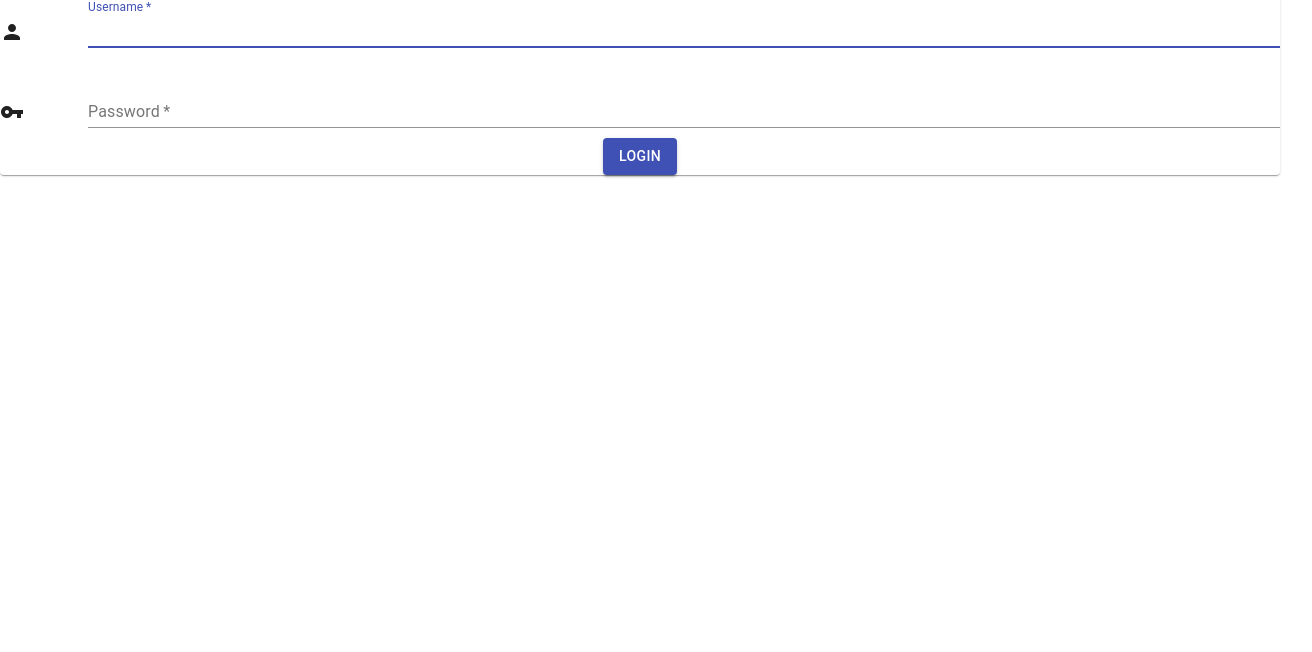
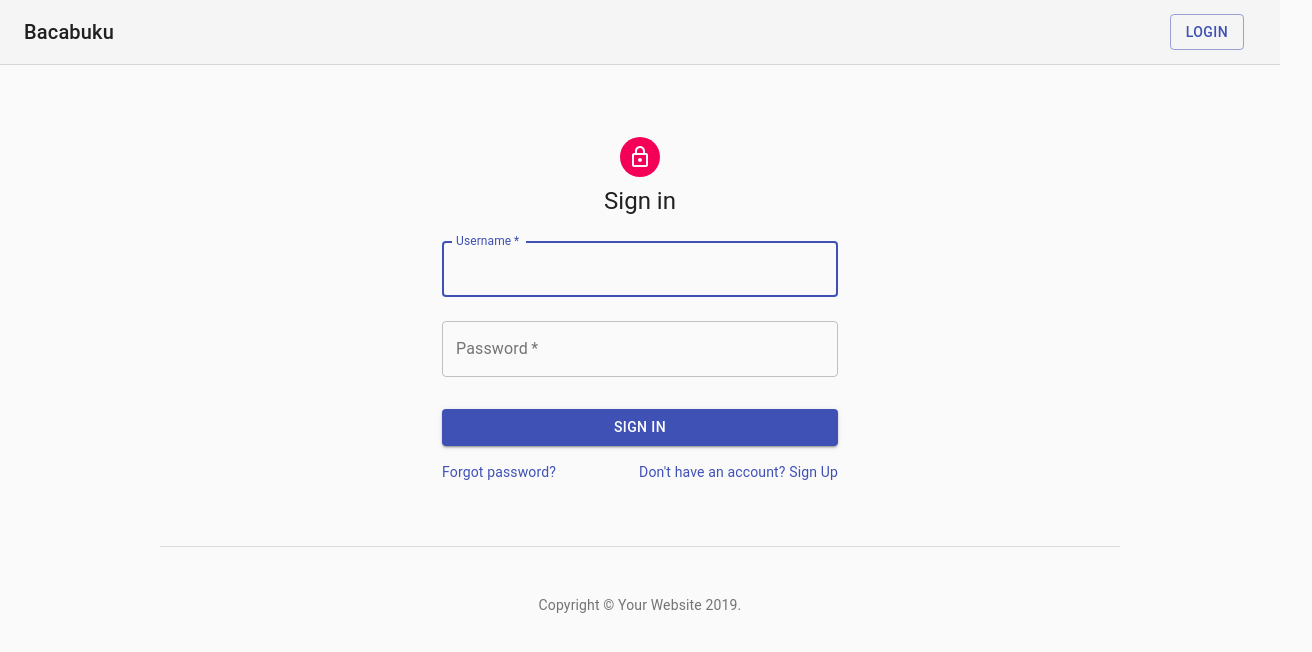
Before and after one commit to aramadsanar/bacabuku-wd-lec, a React (Create React App) app: page /login in a window 1280 px wide. Shown: the top 652 px of the page, 1312 px wide, since content can reach past the window. Built offline with nearby package versions, Linux system fonts and the light colour scheme.

Commit message:
rapi dikit lah, added register and revamp UI

```diff
--- a/src/App.js
+++ b/src/App.js
@@ -4,18 +4,34 @@ import './App.css'
 import Login from './components/Login'
 import { Route, Redirect, Switch } from 'react-router-dom'
 import ProtectedRoute from './components/common/ProtectedRoute'
+import Pricing from './components/PageTemplate'
+import PageHeader from './components/common/PageHeader'
+import PageFooter from './components/common/PageFooter'
+import { Container } from '@material-ui/core'
+import { Box } from '@material-ui/core/Box'
+import SignIn from './components/LoginPageTemplate'
+import Register from './components/Register'
+import Logout from './components/Logout'
 
 const Placeholder = ({ text }) => {
   return <h1>{text}</h1>
 }
 
+const styles = {
+  marginTop: '16dp'
+}
+
 function App() {
   return (
     <React.Fragment>
-      <div className="container">
+      <header>
+        <PageHeader />
+      </header>
+      <Container className="container" style={styles}>
         <Switch>
-          <Route path="/register" component={<Placeholder text="register" />} />
+          <Route path="/register" component={Register} />
           <Route path="/login" component={Login} />
+          <Route path="/logout" component={Logout} />
           <ProtectedRoute
             path="/books"
             component={props => <Placeholder text="books list" />}
@@ -31,8 +47,12 @@ function App() {
           <Redirect from="/" exact to="/login" />
           <Redirect to="/not-found" />
         </Switch>
-      </div>
+      </Container>
+      <footer>
+        <PageFooter />
+      </footer>
     </React.Fragment>
+    // <SignIn />
   )
 }
 
--- a/src/components/Login.js
+++ b/src/components/Login.js
@@ -1,24 +1,48 @@
 import React, { useState } from 'react'
 
-import { Paper, Grid, Button } from '@material-ui/core'
-import { Person, VpnKey } from '@material-ui/icons'
-import FormTextField from './common/FormTextField'
+import Avatar from '@material-ui/core/Avatar'
+import Button from '@material-ui/core/Button'
+import CssBaseline from '@material-ui/core/CssBaseline'
+import TextField from '@material-ui/core/TextField'
+import FormControlLabel from '@material-ui/core/FormControlLabel'
+import Checkbox from '@material-ui/core/Checkbox'
+import Link from '@material-ui/core/Link'
+import Grid from '@material-ui/core/Grid'
+import Box from '@material-ui/core/Box'
+import LockOutlinedIcon from '@material-ui/icons/LockOutlined'
+import Typography from '@material-ui/core/Typography'
+import { makeStyles } from '@material-ui/core/styles'
+import Container from '@material-ui/core/Container'
 
 import authApi from '../dataFetch/authApi'
 
-const styles = theme => ({
-  margin: {
-    margin: theme.spacing.unit * 2
-  },
-  padding: {
-    padding: theme.spacing.unit
-  }
-})
 const initialValue = {
   username: '',
   password: ''
 }
+
+const useStyles = makeStyles(theme => ({
+  paper: {
+    marginTop: theme.spacing(8),
+    display: 'flex',
+    flexDirection: 'column',
+    alignItems: 'center'
+  },
+  avatar: {
+    margin: theme.spacing(1),
+    backgroundColor: theme.palette.secondary.main
+  },
+  form: {
+    width: '100%', // Fix IE 11 issue.
+    marginTop: theme.spacing(1)
+  },
+  submit: {
+    margin: theme.spacing(3, 0, 2)
+  }
+}))
+
 function Login() {
+  const classes = useStyles()
   const [loginData, updateLoginData] = useState(initialValue)
   const handleChange = e => {
     let currentValue = e.target.value
@@ -36,44 +60,74 @@ function Login() {
 
     if (result) {
       authApi.setToken(result.jwt_token)
+      window.location = '/books'
     }
   }
 
+  authApi.checkIfLoggedInAndSendToHome()
+
   return (
-    <Paper className="loginComponent">
-      <div className="loginDiv">
-        <FormTextField
-          icon={<Person />}
+    <Container component="main" maxWidth="xs">
+      <CssBaseline />
+      <div className={classes.paper}>
+        <Avatar className={classes.avatar}>
+          <LockOutlinedIcon />
+        </Avatar>
+        <Typography component="h1" variant="h5">
+          Sign in
+        </Typography>
+        <div className={classes.form} noValidate>
+          <TextField
+            variant="outlined"
+            margin="normal"
+            required
+            fullWidth
             id="username"
-          type="text"
             label="Username"
-          fullWidth
+            name="username"
             autoFocus
-          required
             onChange={handleChange}
             value={loginData.username}
           />
-        <FormTextField
-          icon={<VpnKey />}
+          <TextField
+            variant="outlined"
+            margin="normal"
+            required
+            fullWidth
+            name="password"
+            label="Password"
+            type="password"
             id="password"
-          type="password"
-          label="Password"
+            autoComplete="current-password"
             onChange={handleChange}
             value={loginData.password}
+          />
+
+          <Button
+            type="submit"
             fullWidth
-          required
-        />
-        <Grid container justify="center" style={{ marginTop: '10px' }}>
-          <Button
             variant="contained"
             color="primary"
+            className={classes.submit}
             onClick={authenticateLogin}
           >
-            Login
+            Sign In
           </Button>
+          <Grid container>
+            <Grid item xs>
+              <Link href="#" variant="body2">
+                Forgot password?
+              </Link>
+            </Grid>
+            <Grid item>
+              <Link href="/register" variant="body2">
+                {"Don't have an account? Sign Up"}
+              </Link>
+            </Grid>
           </Grid>
         </div>
-    </Paper>
+      </div>
+    </Container>
   )
 }
 
--- /dev/null
+++ b/src/components/LoginPageTemplate.js
@@ -0,0 +1,7 @@
+import React from 'react'
+
+function LoginPageTemplate() {
+  return <div></div>
+}
+
+export default LoginPageTemplate
--- /dev/null
+++ b/src/components/Logout.js
@@ -0,0 +1,10 @@
+import authApi from '../dataFetch/authApi'
+
+function Logout() {
+  authApi.logout()
+  window.location = '/'
+
+  return null
+}
+
+export default Logout
--- /dev/null
+++ b/src/components/PageTemplate.js
@@ -0,0 +1,7 @@
+import React from 'react'
+
+function PageTemplate() {
+  return <div></div>
+}
+
+export default PageTemplate
--- a/src/components/Register.js
+++ b/src/components/Register.js
@@ -0,0 +1,117 @@
+import React, { useState } from 'react'
+import { CssBaseline, Avatar, Grid } from '@material-ui/core'
+import { makeStyles } from '@material-ui/core/styles'
+import { LockOpenOutlined } from '@material-ui/icons'
+import Container from '@material-ui/core/Container'
+import TextField from '@material-ui/core/TextField'
+import Button from '@material-ui/core/Button'
+import Typography from '@material-ui/core/Typography'
+
+import authApi from '../dataFetch/authApi'
+import Link from '@material-ui/core/Link'
+
+const useStyles = makeStyles(theme => ({
+  paper: {
+    marginTop: theme.spacing(8),
+    display: 'flex',
+    flexDirection: 'column',
+    alignItems: 'center'
+  },
+  avatar: {
+    margin: theme.spacing(1),
+    backgroundColor: theme.palette.secondary.main
+  },
+  form: {
+    width: '100%', // Fix IE 11 issue.
+    marginTop: theme.spacing(1)
+  },
+  submit: {
+    margin: theme.spacing(3, 0, 2)
+  }
+}))
+
+const initialValue = {
+  username: '',
+  password: ''
+}
+
+function Register() {
+  const classes = useStyles()
+  const [registerData, updateRegisterData] = useState(initialValue)
+
+  const handleChange = e => {
+    let currentValue = e.target.value
+    let inputId = e.target.id
+
+    updateRegisterData(prevLoginData => {
+      return { ...prevLoginData, [inputId]: currentValue }
+    })
+  }
+
+  const registerUser = async () => {
+    const { username, password } = registerData
+
+    let result = await authApi.register(username, password)
+
+    if (result) {
+      authApi.setToken(result.jwt_token)
+      window.location = '/books'
+    }
+  }
+
+  authApi.checkIfLoggedInAndSendToHome()
+
+  return (
+    <Container component="main" maxWidth="xs">
+      <CssBaseline />
+      <div className={classes.paper}>
+        <Avatar className={classes.avatar}>
+          <LockOpenOutlined />
+        </Avatar>
+        <Typography component="h1" variant="h5">
+          Register
+        </Typography>
+
+        <div className={classes.form} noValidate>
+          <TextField
+            variant="outlined"
+            margin="normal"
+            required
+            fullWidth
+            id="username"
+            label="Username"
+            name="username"
+            autoFocus
+            onChange={handleChange}
+            value={registerData.username}
+          />
+          <TextField
+            variant="outlined"
+            margin="normal"
+            required
+            fullWidth
+            name="password"
+            label="Password"
+            type="password"
+            id="password"
+            onChange={handleChange}
+            value={registerData.password}
+          />
+
+          <Button
+            type="submit"
+            fullWidth
+            variant="contained"
+            color="primary"
+            className={classes.submit}
+            onClick={registerUser}
+          >
+            Register
+          </Button>
+        </div>
+      </div>
+    </Container>
+  )
+}
+
+export default Register
--- /dev/null
+++ b/src/components/common/Copyright.js
@@ -0,0 +1,18 @@
+import React from 'react'
+import Typography from '@material-ui/core/Typography'
+import Link from '@material-ui/core/Link'
+
+function Copyright() {
+  return (
+    <Typography variant="body2" color="textSecondary" align="center">
+      {'Copyright © '}
+      <Link color="inherit" href="https://material-ui.com/">
+        Your Website
+      </Link>{' '}
+      {new Date().getFullYear()}
+      {'.'}
+    </Typography>
+  )
+}
+
+export default Copyright
--- /dev/null
+++ b/src/components/common/PageFooter.js
@@ -0,0 +1,41 @@
+import React from 'react'
+import { makeStyles } from '@material-ui/core/styles'
+import Container from '@material-ui/core/Container'
+import Box from '@material-ui/core/Box'
+import Copyright from './Copyright'
+
+const useStyles = makeStyles(theme => ({
+  '@global': {
+    ul: {
+      margin: 0,
+      padding: 0
+    },
+    li: {
+      listStyle: 'none'
+    }
+  },
+
+  footer: {
+    borderTop: `1px solid ${theme.palette.divider}`,
+    marginTop: theme.spacing(8),
+    paddingTop: theme.spacing(3),
+    paddingBottom: theme.spacing(3),
+    [theme.breakpoints.up('sm')]: {
+      paddingTop: theme.spacing(6),
+      paddingBottom: theme.spacing(6)
+    }
+  }
+}))
+
+function PageFooter() {
+  const classes = useStyles()
+  return (
+    <Container maxWidth="md" component="footer" className={classes.footer}>
+      <Box>
+        <Copyright />
+      </Box>
+    </Container>
+  )
+}
+
+export default PageFooter
--- /dev/null
+++ b/src/components/common/PageHeader.js
@@ -0,0 +1,81 @@
+import React from 'react'
+import AppBar from '@material-ui/core/AppBar'
+import Button from '@material-ui/core/Button'
+import Toolbar from '@material-ui/core/Toolbar'
+import Typography from '@material-ui/core/Typography'
+import Link from '@material-ui/core/Link'
+import { makeStyles, useTheme } from '@material-ui/core/styles'
+import authApi from '../../dataFetch/authApi'
+
+const useStyles = makeStyles(theme => ({
+  '@global': {
+    ul: {
+      margin: 0,
+      padding: 0
+    },
+    li: {
+      listStyle: 'none'
+    }
+  },
+  appBar: {
+    borderBottom: `1px solid ${theme.palette.divider}`
+  },
+  toolbar: {
+    flexWrap: 'wrap'
+  },
+  toolbarTitle: {
+    flexGrow: 1
+  },
+  link: {
+    margin: theme.spacing(1, 1.5)
+  }
+}))
+
+function PageHeader() {
+  const classes = useStyles()
+
+  const loginButton = (
+    <Button
+      href="/login"
+      color="primary"
+      variant="outlined"
+      className={classes.link}
+    >
+      Login
+    </Button>
+  )
+
+  const logoutButton = (
+    <Button
+      href="/logout"
+      color="primary"
+      variant="outlined"
+      className={classes.link}
+    >
+      Logout
+    </Button>
+  )
+
+  return (
+    <AppBar
+      position="static"
+      color="default"
+      elevation={0}
+      className={classes.appBar}
+    >
+      <Toolbar className={classes.toolbar}>
+        <Typography
+          variant="h6"
+          color="inherit"
+          noWrap
+          className={classes.toolbarTitle}
+        >
+          Bacabuku
+        </Typography>
+        {authApi.getToken() ? logoutButton : loginButton}
+      </Toolbar>
+    </AppBar>
+  )
+}
+
+export default PageHeader
--- a/src/dataFetch/authApi.js
+++ b/src/dataFetch/authApi.js
@@ -7,13 +7,33 @@ const login = async (username, password) => {
     user => user.username === username && user.password === password
   )[0]
 }
+const register = async (username, password) => {
+  const result = {
+    username,
+    password,
+    jwt_token: 'abcde'
+  }
+  usersDb.users.push(result)
 
+  return result
+}
 const setToken = jwt => localStorage.setItem(JWT_TOKEN, jwt)
 
 const getToken = () => localStorage.getItem(JWT_TOKEN)
 
+const logout = async () => {
+  localStorage.removeItem(JWT_TOKEN)
+}
+
+const checkIfLoggedInAndSendToHome = () => {
+  if (getToken()) window.location = '/books'
+}
+
 export default {
   login,
+  logout,
+  register,
   setToken,
-  getToken
+  getToken,
+  checkIfLoggedInAndSendToHome
 }
```
Also changed, not shown: src/components/common/BookItem.js (added, +7 -0 lines). Lines whose indentation alone changed are shown as unchanged.
